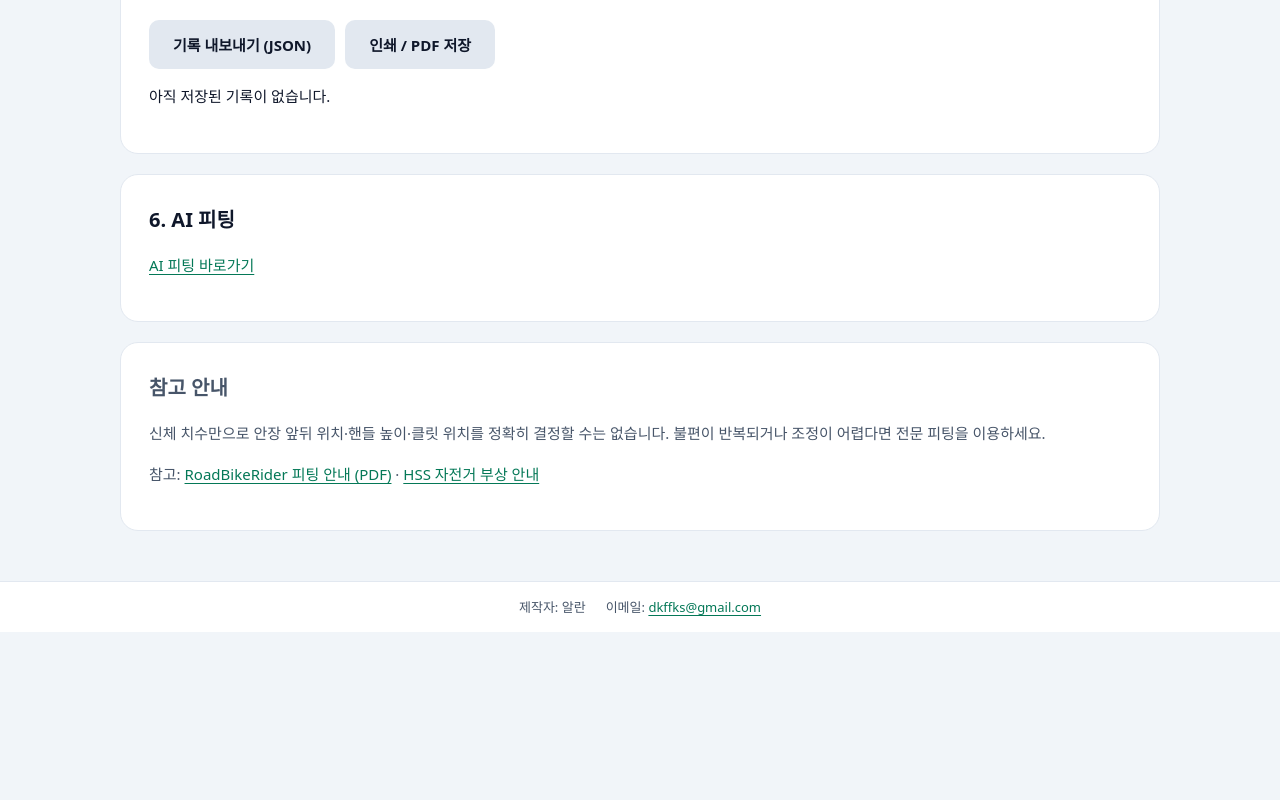
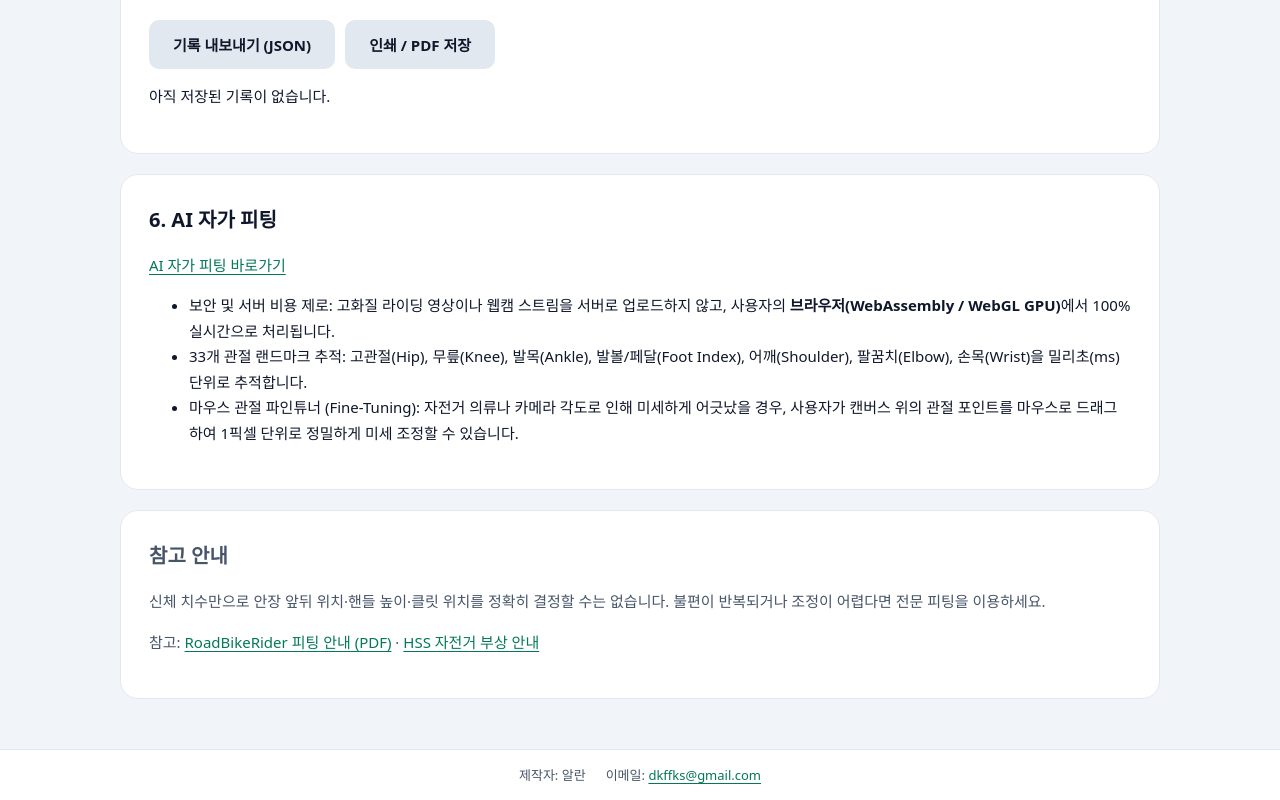
Before and after one commit to allanallankim/go_bike, a website: page bike-fit.html in a window 1280 px wide. Shown: the part 3798-4598 px from the top of the page. Before the commit the page ends 4430 px from the top, so only its background shows below. Drawn offline with Linux system fonts and the light colour scheme.

Commit message:
Update AI self-fitting guide with feature descriptions

```diff
--- a/bike-fit.html
+++ b/bike-fit.html
@@ -140,8 +140,13 @@
       <div id="fit-records"></div>
     </section>
     <section class="card" aria-labelledby="ai-fit-title">
-      <h2 id="ai-fit-title">6. AI 피팅</h2>
-      <p><a href="https://go-bike-fitting.onrender.com/" target="_blank" rel="noopener noreferrer">AI 피팅 바로가기</a></p>
+      <h2 id="ai-fit-title">6. AI 자가 피팅</h2>
+      <p><a href="https://go-bike-fitting.onrender.com/" target="_blank" rel="noopener noreferrer">AI 자가 피팅 바로가기</a></p>
+      <ul>
+        <li>보안 및 서버 비용 제로: 고화질 라이딩 영상이나 웹캠 스트림을 서버로 업로드하지 않고, 사용자의 <strong>브라우저(WebAssembly / WebGL GPU)</strong>에서 100% 실시간으로 처리됩니다.</li>
+        <li>33개 관절 랜드마크 추적: 고관절(Hip), 무릎(Knee), 발목(Ankle), 발볼/페달(Foot Index), 어깨(Shoulder), 팔꿈치(Elbow), 손목(Wrist)을 밀리초(ms) 단위로 추적합니다.</li>
+        <li>마우스 관절 파인튜너 (Fine-Tuning): 자전거 의류나 카메라 각도로 인해 미세하게 어긋났을 경우, 사용자가 캔버스 위의 관절 포인트를 마우스로 드래그하여 1픽셀 단위로 정밀하게 미세 조정할 수 있습니다.</li>
+      </ul>
     </section>
     <section class="card notes"><h2>참고 안내</h2><p>신체 치수만으로 안장 앞뒤 위치·핸들 높이·클릿 위치를 정확히 결정할 수는 없습니다. 불편이 반복되거나 조정이 어렵다면 전문 피팅을 이용하세요.</p>
       <p>참고: <a href="https://www.roadbikerider.com/wp-content/uploads/2018/04/1BikeFitEbookENHANCED.pdf" target="_blank" rel="noopener noreferrer">RoadBikeRider 피팅 안내 (PDF)</a> · <a href="https://www.hss.edu/health-library/move-better/common-cycling-injuries" target="_blank" rel="noopener noreferrer">HSS 자전거 부상 안내</a></p>
```
